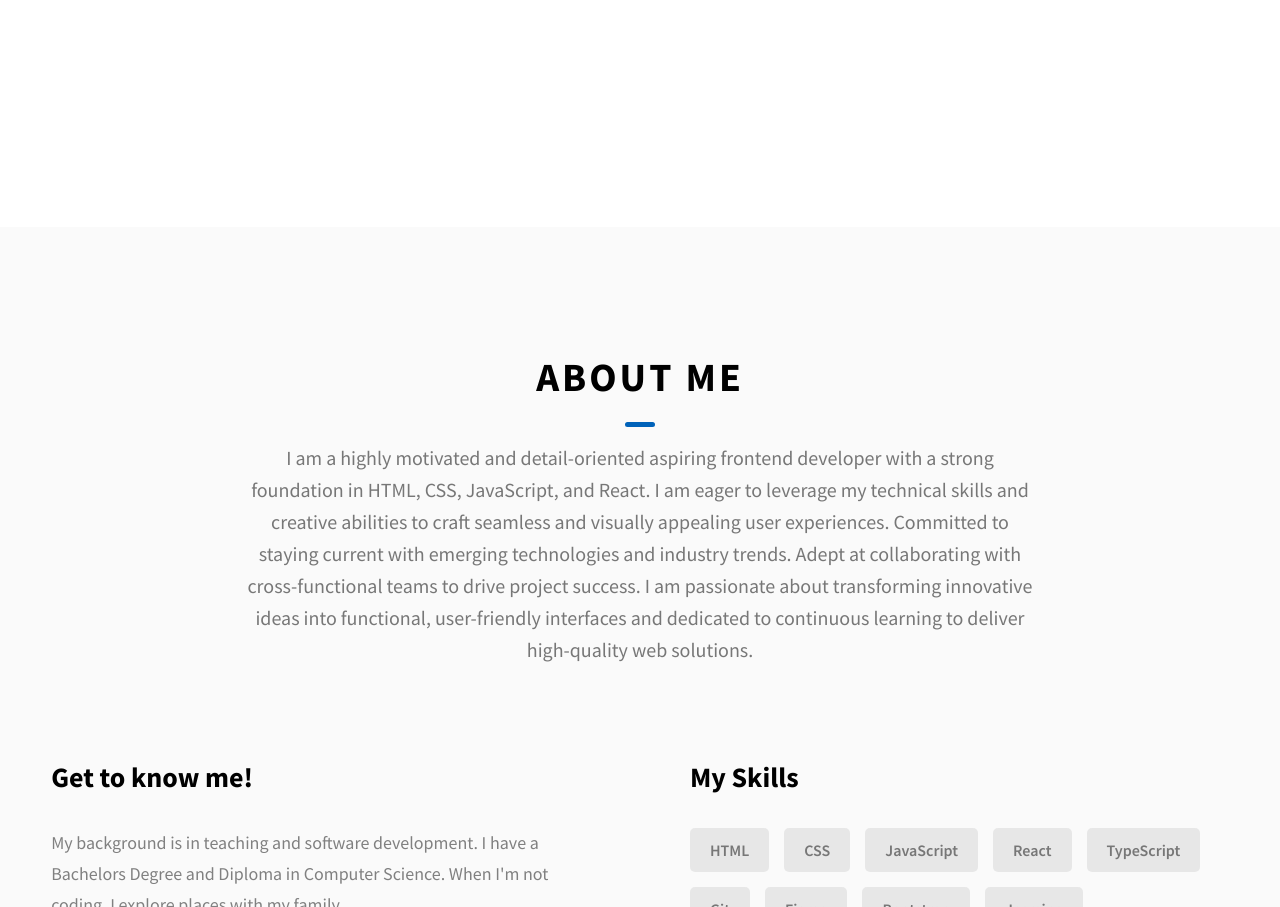
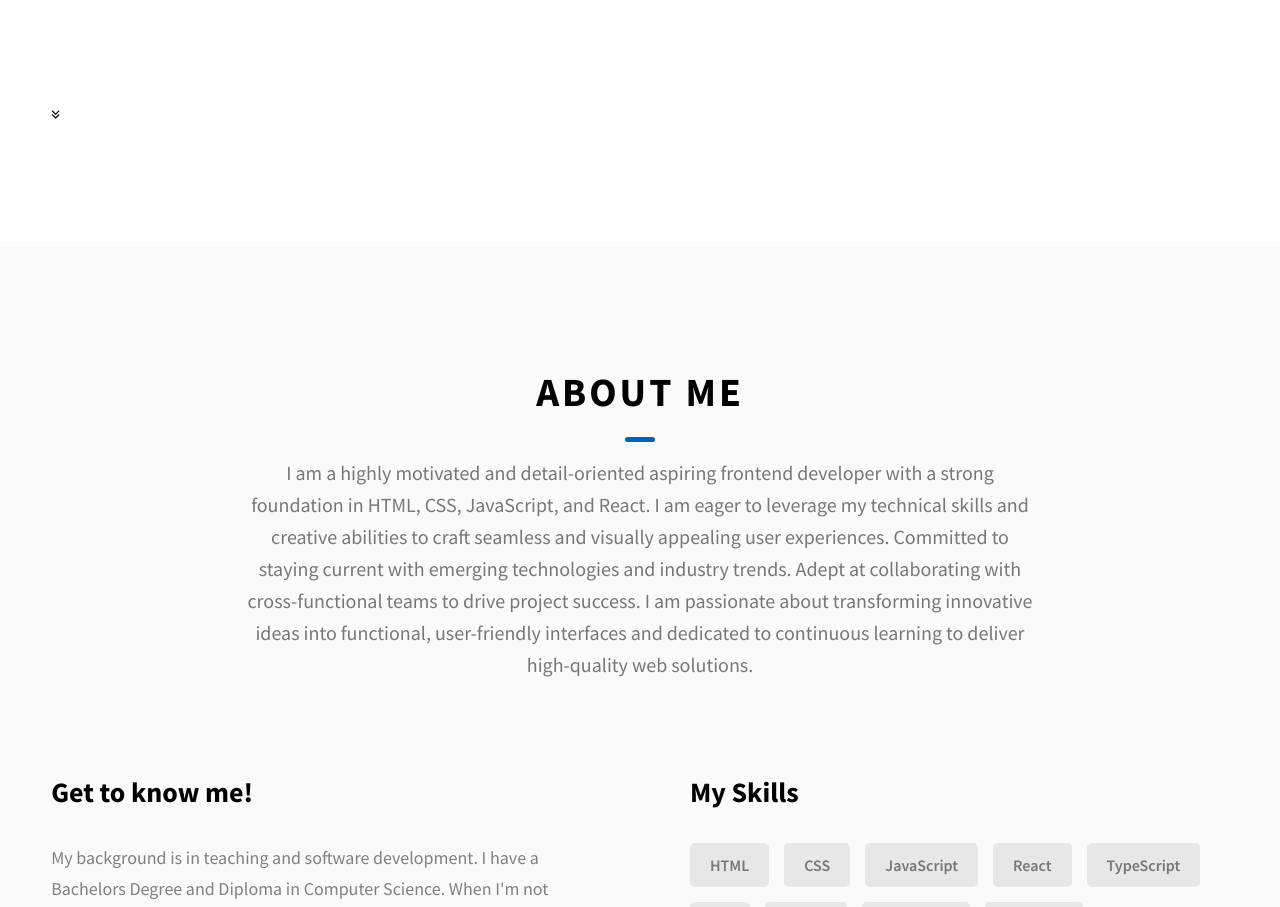
Before and after one commit to adex-badr18/portfolio, a website built with Vite: page index.html in a window 1280 px wide. Shown: the part 3161-4068 px from the top of the page. Built offline with nearby package versions, Linux system fonts and the light colour scheme.

Commit message:
Create markup for showing more/less projects

```diff
--- a/index.html
+++ b/index.html
@@ -223,6 +223,10 @@
                     </div>
                 </div>
             </div>
+
+            <div class="more-less" id="more-less">
+                <i id="angles-down" class="fa-solid fa-angles-down show"></i>
+            </div>
         </div>
     </section>
 
```
